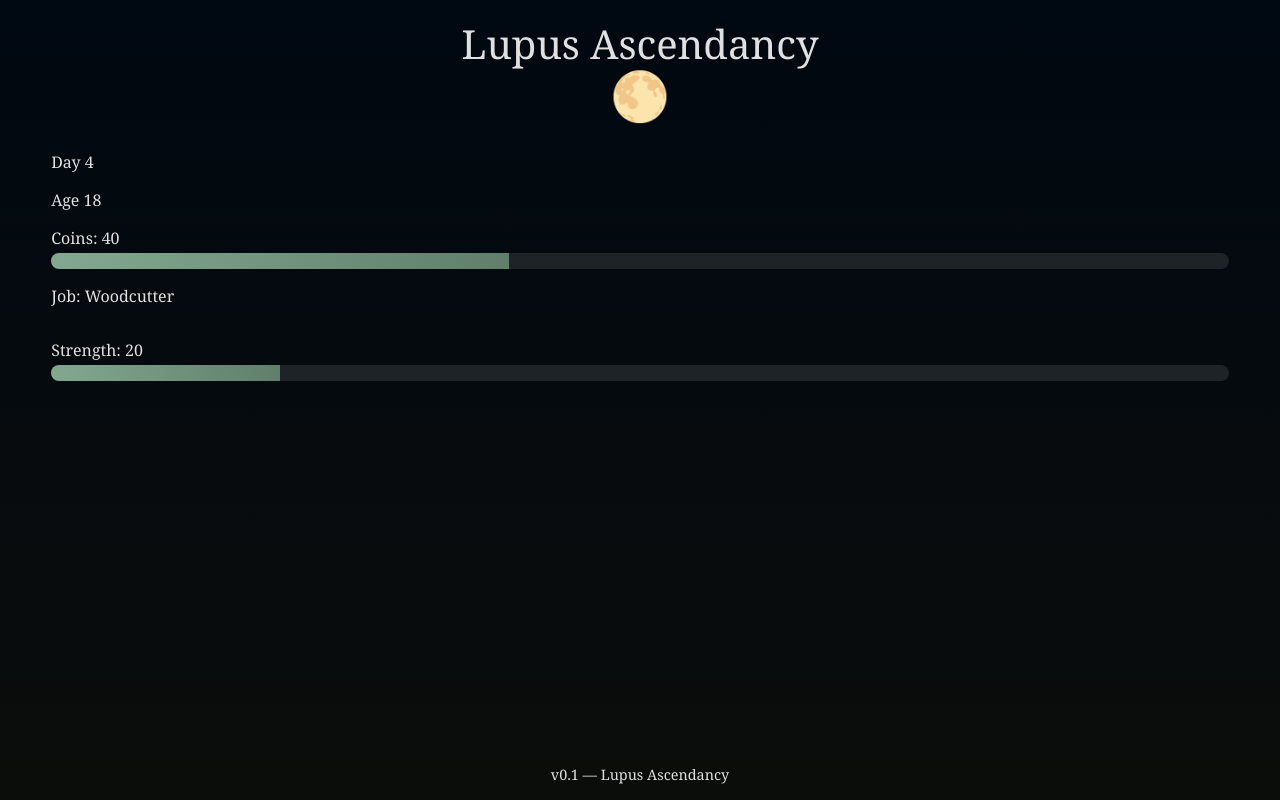
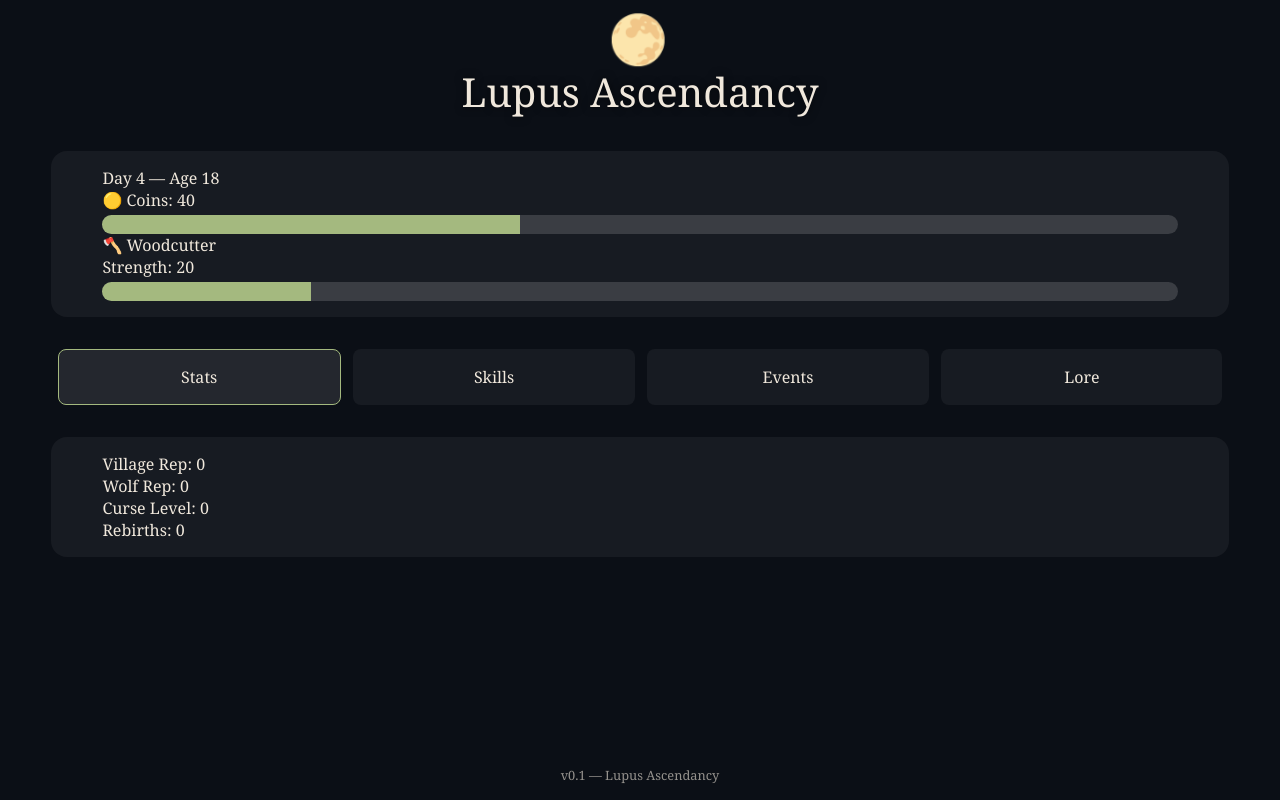
Before and after one commit to Entropy030/lupus-ascendancy0, a plain HTML site: page web/index.html in a window 1280 px wide. Drawn offline with Linux system fonts and the light colour scheme.

Commit message:
Revamp idle game UI

```diff
--- a/web/index.html
+++ b/web/index.html
@@ -3,31 +3,58 @@
 <head>
     <meta charset="UTF-8">
     <meta name="viewport" content="width=device-width, initial-scale=1.0">
-    <title>Lupus Ascendancy — Idle Simulation</title>
+    <title>Lupus Ascendancy — Idle Game</title>
     <link rel="stylesheet" href="style.css">
 </head>
 <body>
     <header>
+        <div id="moonIcon" class="moon-phase">🌑</div>
         <h1>Lupus Ascendancy</h1>
-        <div id="moonIcon"></div>
     </header>
 
     <main>
-        <section id="stats">
-            <div id="dayDisplay">Day <span id="day">0</span></div>
-            <div id="ageDisplay">Age <span id="age">0</span></div>
-            <div id="coinDisplay" class="stat">
-                <div class="label">Coins: <span id="coinNum">0</span></div>
+        <div id="playerCard" class="card">
+            <div>Day <span id="day">0</span> — Age <span id="age">0</span></div>
+            <div id="coinStat" class="stat">
+                <div class="label">🟡 Coins: <span id="coinNum">0</span></div>
                 <div class="progress"><div id="coinBar" class="bar"></div></div>
             </div>
-            <div id="jobDisplay">Job: <span id="job">Loading...</span></div>
+            <div id="jobDisplay">🪓 <span id="job">Loading...</span></div>
+            <div id="strengthStat" class="stat">
+                <div class="label">Strength: <span id="strengthNum">0</span></div>
+                <div class="progress"><div id="strengthBar" class="bar"></div></div>
+            </div>
+        </div>
+
+        <nav>
+            <button data-tab="stats" class="active">Stats</button>
+            <button data-tab="skills">Skills</button>
+            <button data-tab="events">Events</button>
+            <button data-tab="lore">Lore</button>
+        </nav>
+
+        <section id="stats" class="active">
+            <div id="repCard" class="card">
+                <div>Village Rep: <span id="repVillage">0</span></div>
+                <div>Wolf Rep: <span id="repWolf">0</span></div>
+                <div>Curse Level: <span id="curseLevel">0</span></div>
+                <div>Rebirths: <span id="rebirths">0</span></div>
+            </div>
         </section>
 
-        <section id="skills"></section>
+        <section id="skills">
+            <div id="skillsList"></div>
+        </section>
 
-        <section id="event">
-            <div id="eventName"></div>
-            <div id="eventFlavor" class="flavor"></div>
+        <section id="events">
+            <div id="eventPanel" class="card">
+                <div id="nightTitle"></div>
+                <div id="eventFlavor"></div>
+            </div>
+        </section>
+
+        <section id="lore">
+            <p>Ancient tales whisper through the trees...</p>
         </section>
     </main>
 
--- a/web/script.js
+++ b/web/script.js
@@ -14,6 +14,7 @@ let logs = [];
 let activeJob = "";
 let index = 0;
 const totals = {};
+let playerState = {};
 
 function pulse(element) {
     element.classList.remove('pulse');
@@ -73,13 +74,18 @@ function showEntry(entry) {
         }
     }
 
-    const eventSection = $('event');
+    const strengthTotal = totals['Strength'] || 0;
+    $('strengthNum').textContent = strengthTotal;
+    $('strengthBar').style.width = Math.min(strengthTotal, 100) + '%';
+    pulse($('strengthBar'));
+
+    const eventSection = $('eventPanel');
     if (entry.event) {
-        $('eventName').textContent = entry.event;
+        $('nightTitle').textContent = `Night ${entry.day}`;
         $('eventFlavor').textContent = EVENT_FLAVOR[entry.event] || '';
         eventSection.classList.add('show');
     } else {
-        $('eventName').textContent = '';
+        $('nightTitle').textContent = '';
         $('eventFlavor').textContent = '';
         eventSection.classList.remove('show');
     }
@@ -99,6 +105,20 @@ function startLoop() {
     setInterval(nextDay, 1500);
 }
 
+function setupTabs() {
+    const buttons = document.querySelectorAll('nav button');
+    const sections = document.querySelectorAll('main > section');
+    buttons.forEach(btn => {
+        btn.addEventListener('click', () => {
+            buttons.forEach(b => b.classList.remove('active'));
+            sections.forEach(sec => sec.classList.remove('active'));
+            btn.classList.add('active');
+            const target = document.getElementById(btn.dataset.tab);
+            if (target) target.classList.add('active');
+        });
+    });
+}
+
 Promise.all([
     fetch('player_result.json').then(r => r.json()).catch(() => [
         {day:1, age:15, coins:10, coinGain:10, skillChanges:{"Strength":5}, event:"Wolf hunt opportunity"},
@@ -107,6 +127,12 @@ Promise.all([
     fetch('../player.json').then(r => r.json()).catch(() => ({activeJob:'Woodcutter'}))
 ]).then(([data, player]) => {
     logs = data;
+    playerState = player;
     activeJob = player.activeJob || 'Unknown';
+    $('repVillage').textContent = player.repVillage;
+    $('repWolf').textContent = player.repWolf;
+    $('curseLevel').textContent = player.curseLevel;
+    $('rebirths').textContent = player.rebirths;
+    setupTabs();
     startLoop();
 });
--- a/web/style.css
+++ b/web/style.css
@@ -1,8 +1,8 @@
 :root {
-    --bg-color: #0b0d0b;
-    --text-color: #e0e0e0;
-    --accent-start: #82a98f;
-    --accent-end: #5f7f6b;
+    --bg-color: #0b0f16;
+    --text-color: #f0e8dc;
+    --accent: #a4b97f;
+    --card-bg: rgba(255,255,255,0.05);
     --font-main: 'Georgia', serif;
 }
 
@@ -12,8 +12,8 @@
 
 body {
     margin: 0;
-    padding: 0 4vw;
-    background: linear-gradient(#000811, var(--bg-color));
+    padding: 2vh 4vw;
+    background: var(--bg-color);
     color: var(--text-color);
     font-family: var(--font-main);
     min-height: 100vh;
@@ -23,18 +23,28 @@ body {
 
 header {
     text-align: center;
-    padding: 2vh 0;
+    margin-bottom: 2vh;
 }
 
 header h1 {
     font-size: 8vw;
     margin: 0;
     font-weight: 400;
+    text-shadow: 0 0 0.5rem rgba(0,0,0,0.6);
 }
 
 #moonIcon {
     font-size: 10vw;
     line-height: 1;
+}
+
+.moon-phase {
+    animation: rotateMoon 20s linear infinite;
+}
+
+@keyframes rotateMoon {
+    from { transform: rotate(0); }
+    to { transform: rotate(360deg); }
 }
 
 main {
@@ -45,9 +55,13 @@ main {
     margin-top: 2vh;
 }
 
-#stats > div {
+.card {
+    background: var(--card-bg);
+    border-radius: 1rem;
+    padding: 2vh 4vw;
     margin-bottom: 2vh;
 }
+
 
 .stat .label {
     margin-bottom: 0.5vh;
@@ -55,16 +69,16 @@ main {
 
 .progress {
     width: 100%;
-    background: rgba(255,255,255,0.1);
-    border-radius: 0.5rem;
+    background: rgba(255,255,255,0.15);
+    border-radius: 1rem;
     overflow: hidden;
-    height: 1rem;
+    height: 1.2rem;
 }
 
 .bar {
     height: 100%;
     width: 0;
-    background: linear-gradient(90deg, var(--accent-start), var(--accent-end));
+    background: var(--accent);
     transition: width 1s ease;
 }
 
@@ -78,20 +92,53 @@ main {
     100% { transform: scale(1); }
 }
 
-#event {
-    min-height: 6vh;
-    opacity: 0;
-    transition: opacity 0.5s;
+
+nav {
+    display: flex;
+    justify-content: space-around;
+    margin-bottom: 2vh;
 }
 
-#event.show {
+nav button {
+    flex: 1;
+    background: var(--card-bg);
+    border: none;
+    color: var(--text-color);
+    font-family: var(--font-main);
+    padding: 1rem 0;
+    margin: 0 0.5vw;
+    border-radius: 0.5rem;
+    font-size: 1rem;
+}
+
+nav button.active {
+    background: rgba(255,255,255,0.1);
+    border: 1px solid var(--accent);
+}
+
+section {
+    display: none;
+}
+
+section.active {
+    display: block;
+}
+
+#eventPanel {
+    min-height: 8vh;
+    transition: opacity 0.5s;
+    opacity: 0;
+}
+
+#eventPanel.show {
     opacity: 1;
 }
 
 footer {
     text-align: center;
-    font-size: 0.9rem;
-    padding: 2vh 0;
+    opacity: 0.6;
+    font-size: 0.8rem;
+    padding-top: 2vh;
 }
 
 @media (min-width: 600px) {
```
